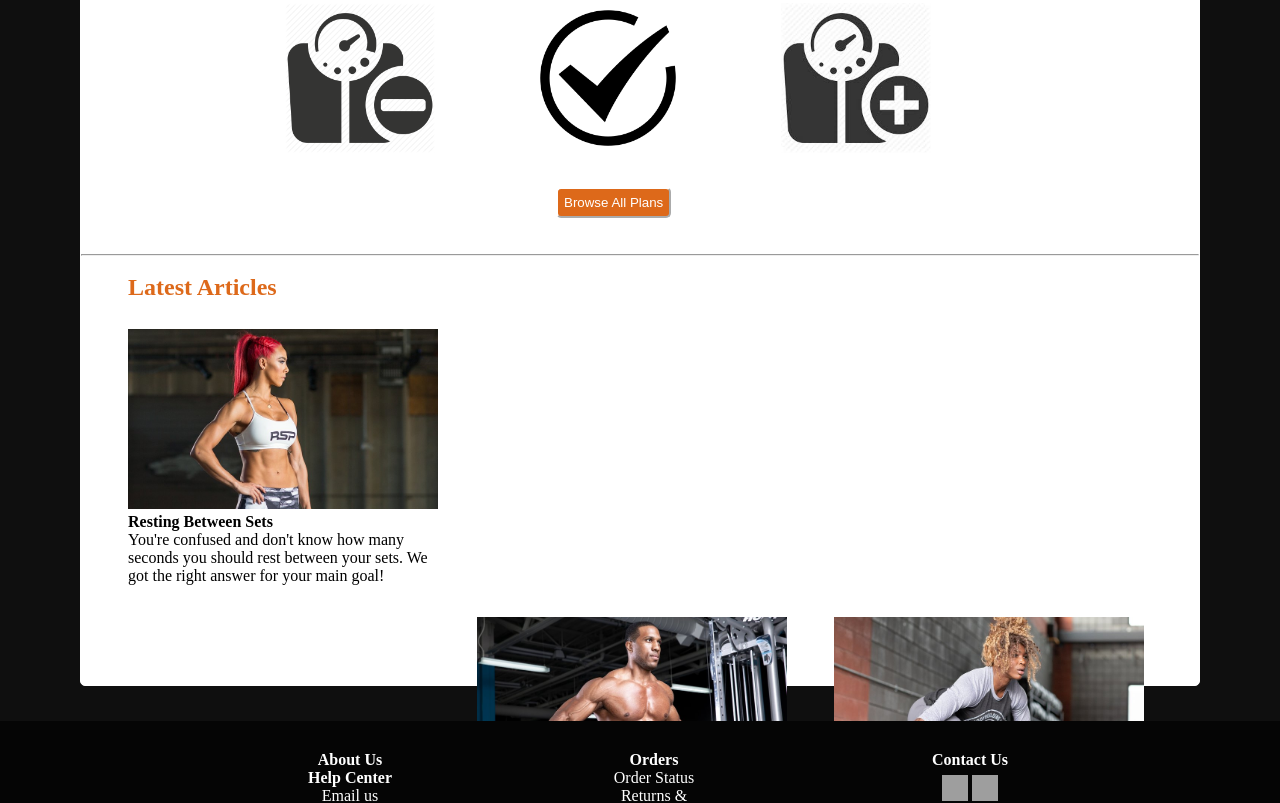
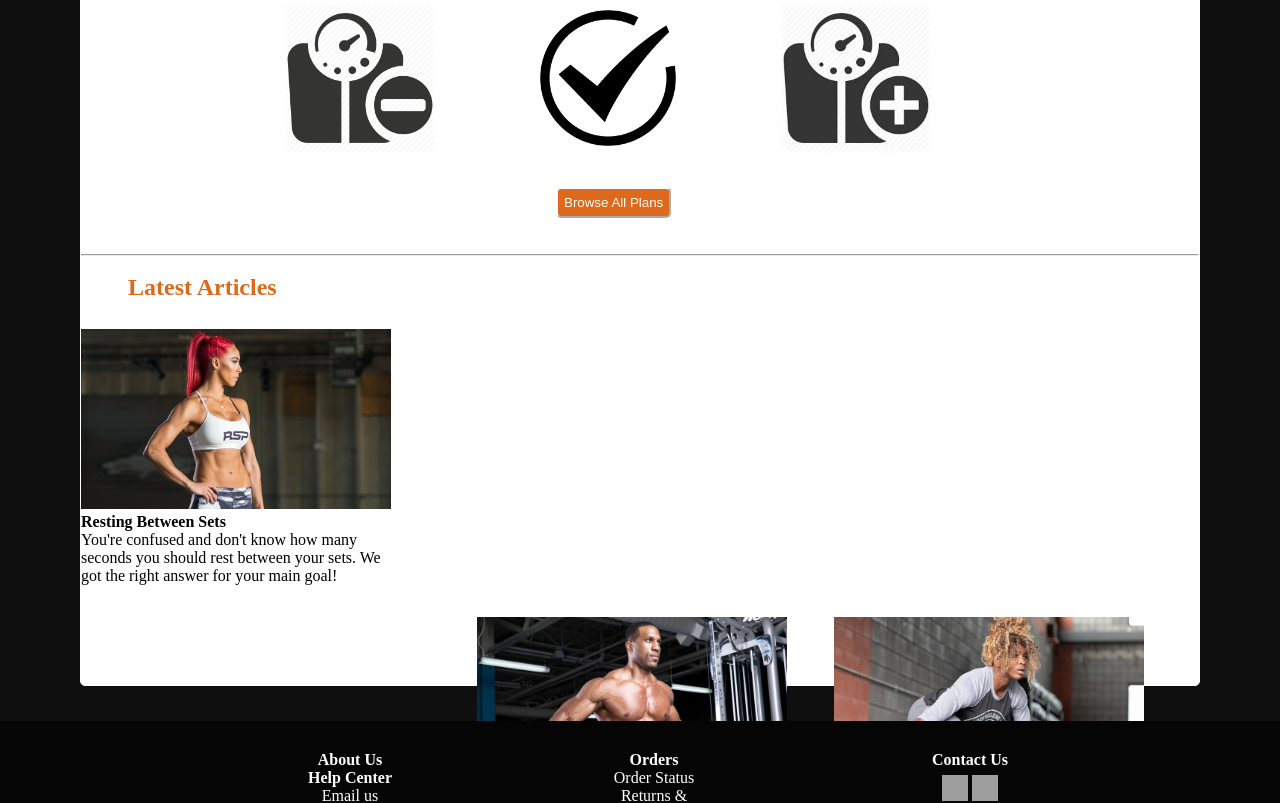
Before and after one commit to ShaimaManami/pumpingIron, a plain HTML site: page index.html in a window 1280 px wide. Shown: the part 561-1364 px from the top of the page. Drawn offline with Linux system fonts and the light colour scheme; grey boxes are pictures that could not be loaded.

Commit message:
Update pumpingIron.css
Signed-off-by: Shaima Al Sharif <103954813+ShaimaManami@users.noreply.github.com>

```diff
--- a/CSS/pumpingIron.css
+++ b/CSS/pumpingIron.css
@@ -183,7 +183,8 @@ z-index: 0;
 
 	float:left;
 	width: 39%;
-	margin:10px 47px;
+	margin:10px;
+	margin-left:0;
 	border-radius: 5px;
 
 }
```
